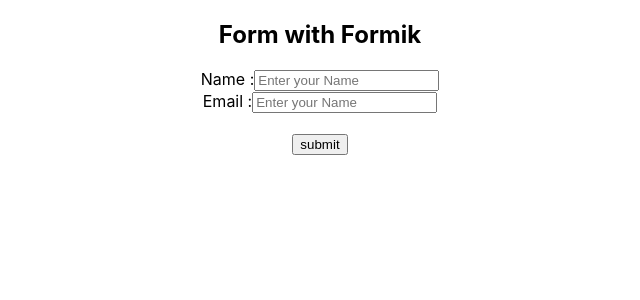
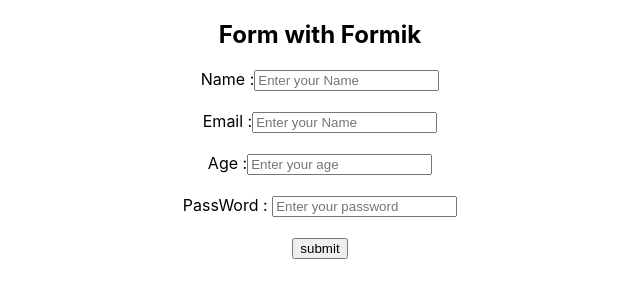
Before and after one commit to MMP0786/counter, a React (Create React App) app: page / in a window 1280 px wide. Shown: the top 300 px of the page, without its empty margins (320-960 px from the left). Built offline with nearby package versions, Linux system fonts and the light colour scheme.

Commit message:
forem formik complete

```diff
--- a/src/FormwithFormik.js
+++ b/src/FormwithFormik.js
@@ -4,7 +4,9 @@
 function FormwithFormik() {
   const intialFormikForm = {
     name: "",
-    email: ""
+    email: "",
+    age: "",
+    password:""
   };
 
   const formik = useFormik({
@@ -14,6 +16,8 @@
       console.log(values)
       console.log(values.name)
       console.log(values.email)
+      console.log(values.age)
+      console.log(values.password)
       action.resetForm()
     }
 
@@ -24,8 +28,16 @@
       <form onSubmit={formik.handleSubmit}>
         <label htmlFor="name">Name :</label>
         <input type="text" placeholder="Enter your Name" name="name" value={formik.values.name} onChange={formik.handleChange}/> <br></br>
+        <br></br>
         <label htmlFor="email">Email :</label>
         <input type="email" placeholder="Enter your Name" name="email" value={formik.values.email} onChange={formik.handleChange}/> <br></br>
+
+        <br></br>
+        <label htmlFor="age">Age :</label>
+        <input type="number" placeholder="Enter your age" name="age" value={formik.values.age} onChange={formik.handleChange}/> <br></br>
+        <br></br>
+        <label htmlFor="password">PassWord : </label>
+        <input type="password" placeholder="Enter your password" name="password" value={formik.values.password} onChange={formik.handleChange}/> <br></br>
 
         <br></br>
         <div><input type="submit" value="submit" /></div>
```
